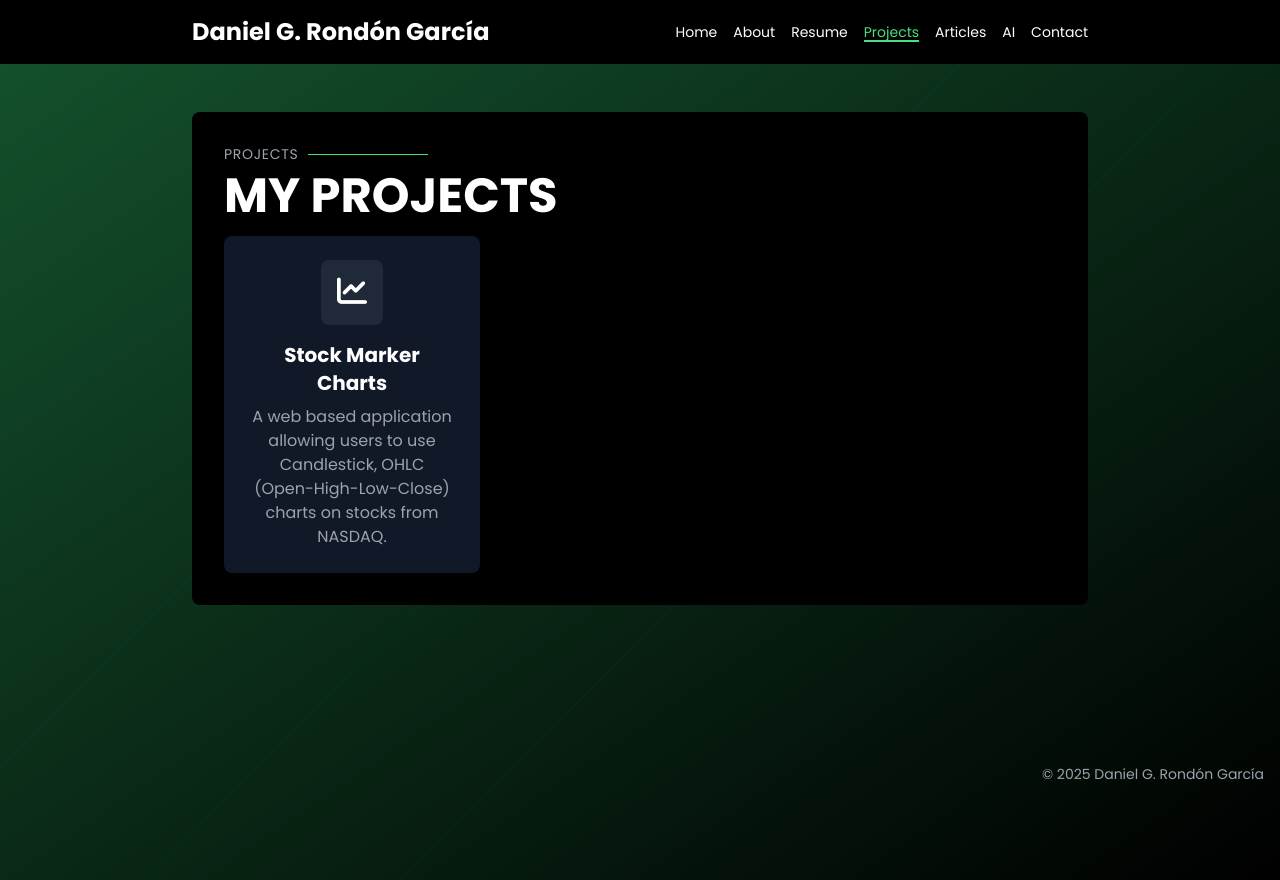
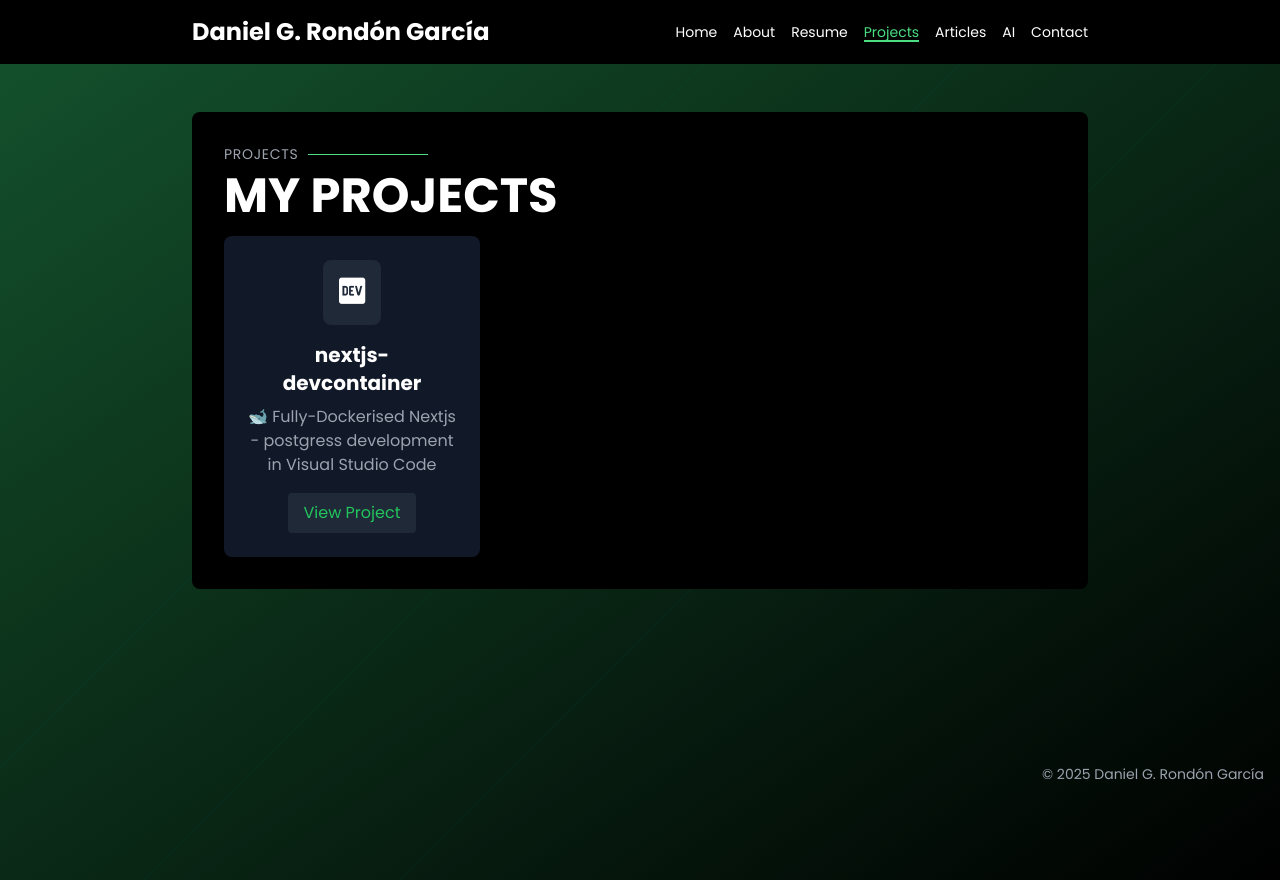
Before and after one commit to DanielRondonGarcia/DanielRondonGarcia.github.io, a Next.js app: page / in a window 1280 px wide. Both pictures are taken after a click on the button "Projects". Built offline with nearby package versions, Linux system fonts and the light colour scheme.

Commit message:
feat: se agrega link en proyectos

```diff
--- a/src/components/Projects.tsx
+++ b/src/components/Projects.tsx
@@ -6,26 +6,40 @@ interface ProjectCardProps {
   icon: string;
   title: string;
   description: string;
+  url?: string; // Optional URL property
 }
 
-const ProjectCard: React.FC<ProjectCardProps> = ({ icon, title, description }) => (
+const ProjectCard: React.FC<ProjectCardProps> = ({ icon, title, description, url }) => (
   <div className="bg-gray-900 p-6 rounded-lg transition-all duration-300 hover:text-[var(--primary-color-500)] group">
     <div className="flex justify-center mb-4">
       <div className="bg-gray-800 text-[var(--primary-color-500)] p-4 rounded-lg transition-all duration-300 group-hover:bg-white">
-        <i className={`fas ${icon} text-3xl text-white group-hover:text-[var(--primary-color-500)]`}></i>
+        <i className={`${icon} text-3xl text-white group-hover:text-[var(--primary-color-500)]`}></i>
       </div>
     </div>
     <h3 className="text-xl font-bold mb-2 text-center group-hover:text-[var(--primary-color-500)]">{title}</h3>
     <p className="text-gray-400 text-center group-hover:text-gray-200">{description}</p>
+    {url && (
+      <div className="mt-4 text-center">
+        <a
+          href={url}
+          target="_blank"
+          rel="noopener noreferrer"
+          className="inline-block px-4 py-2 bg-gray-800 text-[var(--primary-color-500)] rounded hover:bg-[var(--primary-color-500)] hover:text-white transition-all duration-300"
+        >
+          View Project
+        </a>
+      </div>
+    )}
   </div>
 );
 
 const Projects = () => {
   const projects = [
     {
-      icon: "fa-chart-line",
-      title: "Stock Marker Charts",
-      description: "A web based application allowing users to use Candlestick, OHLC (Open-High-Low-Close) charts on stocks from NASDAQ."
+      icon: "fa-brands fa-dev",
+      title: "nextjs-devcontainer",
+      description: "🐋 Fully-Dockerised Nextjs - postgress development in Visual Studio Code",
+      url: "https://github.com/DanielRondonGarcia/nextjs-devcontainer"
     }
   ];
 
```
